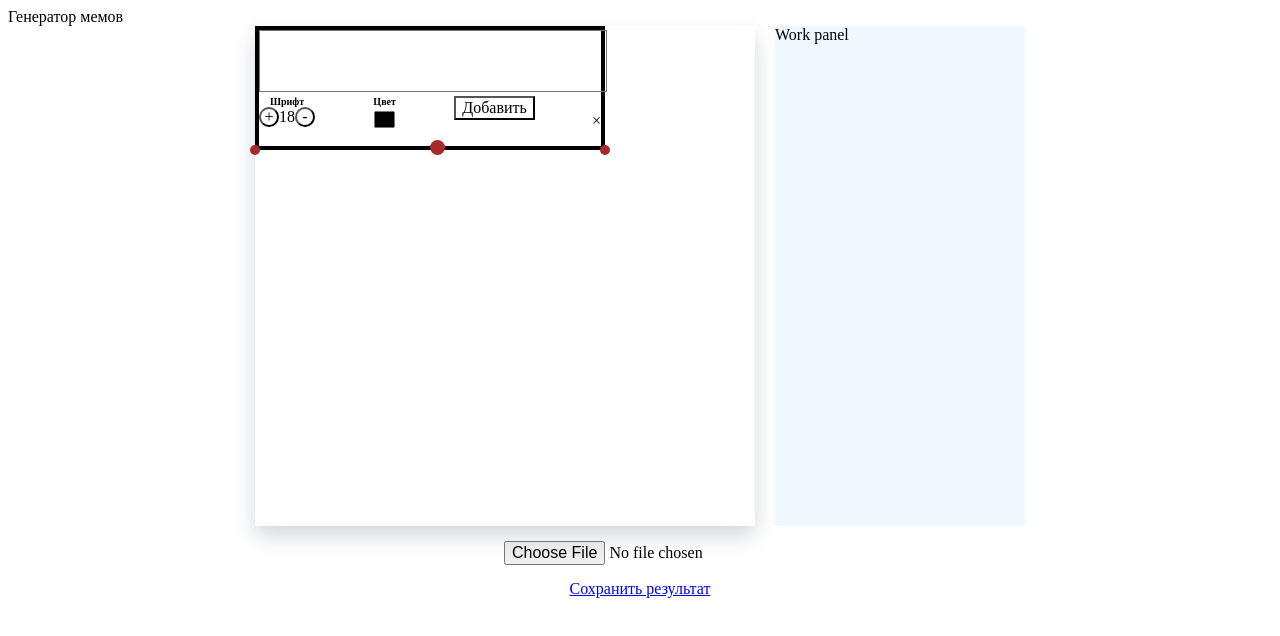
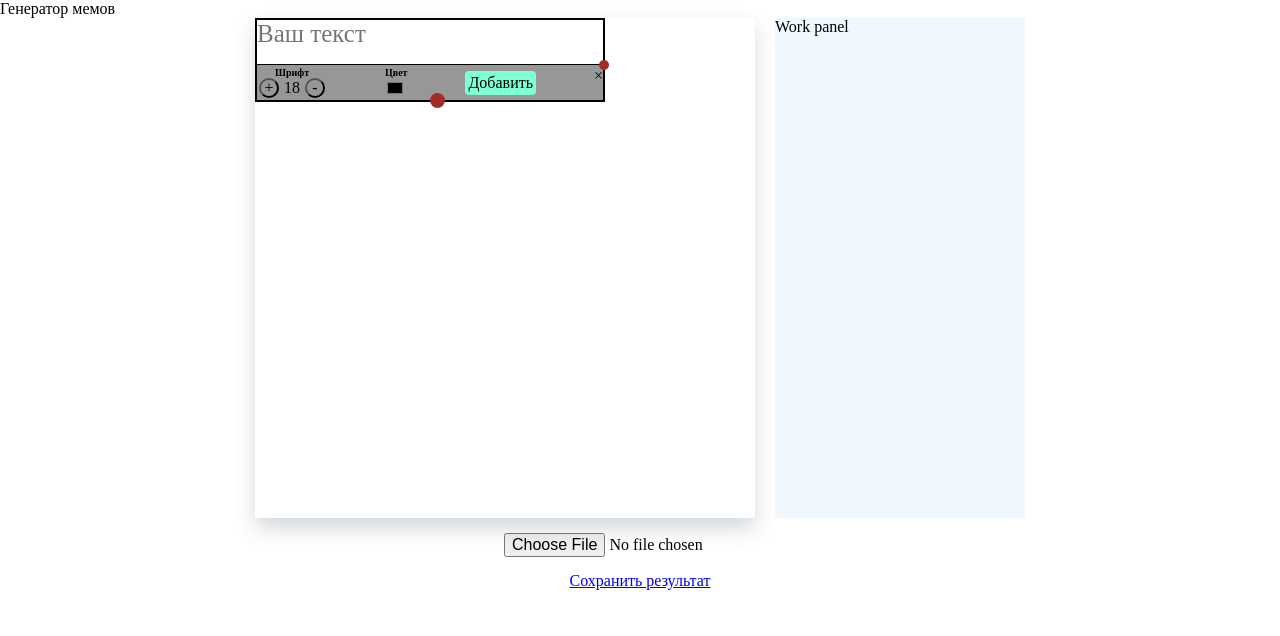
Before and after one commit to domnin997/meme-generator, a plain HTML site: page index.html in a window 1280 px wide. Drawn offline with Linux system fonts and the light colour scheme.

Commit message:
Creation field borders were finalised. Initial styles added to the work panel

```diff
--- a/index.html
+++ b/index.html
@@ -17,12 +17,10 @@
                     <div class="input-cont">
                         <div class="drag-handle"></div>
                         <div class="resizer right-resizer"></div>
-                        <div class="resizer left-resizer"></div>
                     <div class="text-area-wrap">
                         <textarea type="text"
                             class="some-data"
-                            placeholder="Ваш текст">
-                        </textarea>
+                            placeholder="Ваш текст"></textarea>
                     </div>
                     <div class="manage-panel-wrap">
                         <div class="font-panel__wrap">
@@ -34,17 +32,14 @@
                             </div>
 
                         </div>
-                        <!-- <input type="text"
-                                class="font-input"
-                                placeholder="18"
-                        /> -->
+
                         <div class="color-panel__wrap">
                             <h2 class="color-panel-header">Цвет</h2>
                             <input type="color"
                                    class="color-input"
                             />
                         </div>
-                        <div>
+                        <div class="submit-btn-cont">
                             <button class="submit-btn">Добавить</button>
                         </div>
                         <div class="manage-panel-close-cont">
--- a/src/assets/css/main.css
+++ b/src/assets/css/main.css
@@ -1,3 +1,8 @@
+* {
+	padding: 0px;
+	margin: 0px;
+}
+
 input, textarea, button, select {
 	font-family: inherit;
     font-size: inherit;
@@ -46,17 +51,24 @@ h1, h2, h3 {
     cursor: pointer;
 }
 
+textarea:focus {
+    outline: none;
+}
+
 .input-cont {
-    border: 4px solid black;
+    border: 2px solid black;
     display: flex;
     flex-direction: column;
+    padding: 0;
 }
 
 .manage-panel-wrap {
     display: flex;
     justify-content: space-between;
-    background-color: white;
+    background-color: rgb(151, 151, 151);
     width: 100%;
+    border-top: 1px solid black;
+    padding: 2px 0 2px 0;
 }
 
 .color-panel-header, .font-panel-header {
@@ -71,11 +83,13 @@ h1, h2, h3 {
 .font-panel__manage-size {
     display: flex;
     align-items: center;
+    gap: 5px;
+    padding: 0 2px 0 2px;
 }
 
 input[type='color'] {
-    block-size: 25px;
-    inline-size: 25px;
+    block-size: 20px;
+    inline-size: 20px;
     border-radius: 50%;
     border: none;
     padding: 0;
@@ -91,6 +105,7 @@ input[type='color'] {
     justify-content: center;
     align-items: center;
     display: flex;
+    box-sizing: border-box;
 }
 
 .canvas-wrap {
@@ -132,7 +147,10 @@ input[type='color'] {
     opacity: 1;
     font-size: 25px;
     width: 100%;
+    height: 40px;
     resize: none;
+    padding: 0;
+    border: none;
 }
 
 .text-input {
@@ -153,8 +171,9 @@ input[type='color'] {
 }
 
 .right-resizer {
-    bottom: -5px;
-    right: -5px;
+    top: 50%;
+    right: -4px;
+    cursor: col-resize;
 }
 
 .left-resizer {
@@ -170,6 +189,19 @@ input[type='color'] {
     border-color: aqua;
     background-color: brown;
     left: 50%;
-    bottom: -5px;
+    bottom: -6px;
     cursor: move;
 }
+
+.submit-btn-cont {
+    display: flex;
+    align-items: center;
+    justify-content: center;
+}
+
+.submit-btn {
+    border: none;
+    background-color: aquamarine;
+    padding: 3px;
+    border-radius: 4px;
+}
--- a/src/js/index.js
+++ b/src/js/index.js
@@ -100,10 +100,16 @@ const managePanel = document.querySelector('.manage-panel-wrap');
 let shiftX,
     shiftY;
 
-    let offsetNEW;
+    let offsetNEW,
+        offsetYNEW;
 
 dragHandle.addEventListener('mousedown', (e) => {
+
+    dragHandle.ondragstart = function() {
+        return false;
+      };
     offsetNEW = inputWrap.getBoundingClientRect().right - e.clientX;
+    offsetYNEW = e.clientY - inputWrap.getBoundingClientRect().top;
     // let shiftX = e.clientX - inputWrap.getBoundingClientRect().left;
     // let shiftY = e.clientY - inputWrap.getBoundingClientRect().top;
     shiftX = e.clientX - window.getComputedStyle(inputWrap).left.replace(/[a-zA-Z]/g, '');
@@ -131,7 +137,9 @@ dragHandle.addEventListener('mousedown', (e) => {
         const panelLeft = inputWrap.getBoundingClientRect().x;
         const newLeft = event.clientX - shiftX;
         const rightBorder = document.querySelector('.input-area').getBoundingClientRect().right;
+        const bottomBorder = document.querySelector('.input-area').getBoundingClientRect().bottom;
         const newRight = event.clientX + offsetNEW;
+        const newBottom = event.clientY + offsetYNEW;
         const newTop = event.clientY - shiftY;
 
 
@@ -139,10 +147,10 @@ dragHandle.addEventListener('mousedown', (e) => {
         currFormX = (inputWrap.getBoundingClientRect().x - document.querySelector('.input-area').getBoundingClientRect().x);
         currFormY = (inputWrap.getBoundingClientRect().y - document.querySelector('.input-area').getBoundingClientRect().y);
 
-        console.log(currFormX,currFormY);
+        // console.log(currFormX,currFormY);
 
-        console.log(newRight)
-        console.log(rightBorder - newRight);
+        console.log(offsetYNEW)
+
 
         if (newLeft < 0) {
             inputWrap.style.left = '-1px';
@@ -154,6 +162,8 @@ dragHandle.addEventListener('mousedown', (e) => {
 
         if (newTop < 0) {
             inputWrap.style.top = '-1px';
+        } else if ((bottomBorder - event.clientY) < 0) {
+            inputWrap.style.top = `${500 - offsetYNEW}px`;
         } else {
             yMoveAt(event.pageY);
         }
```
